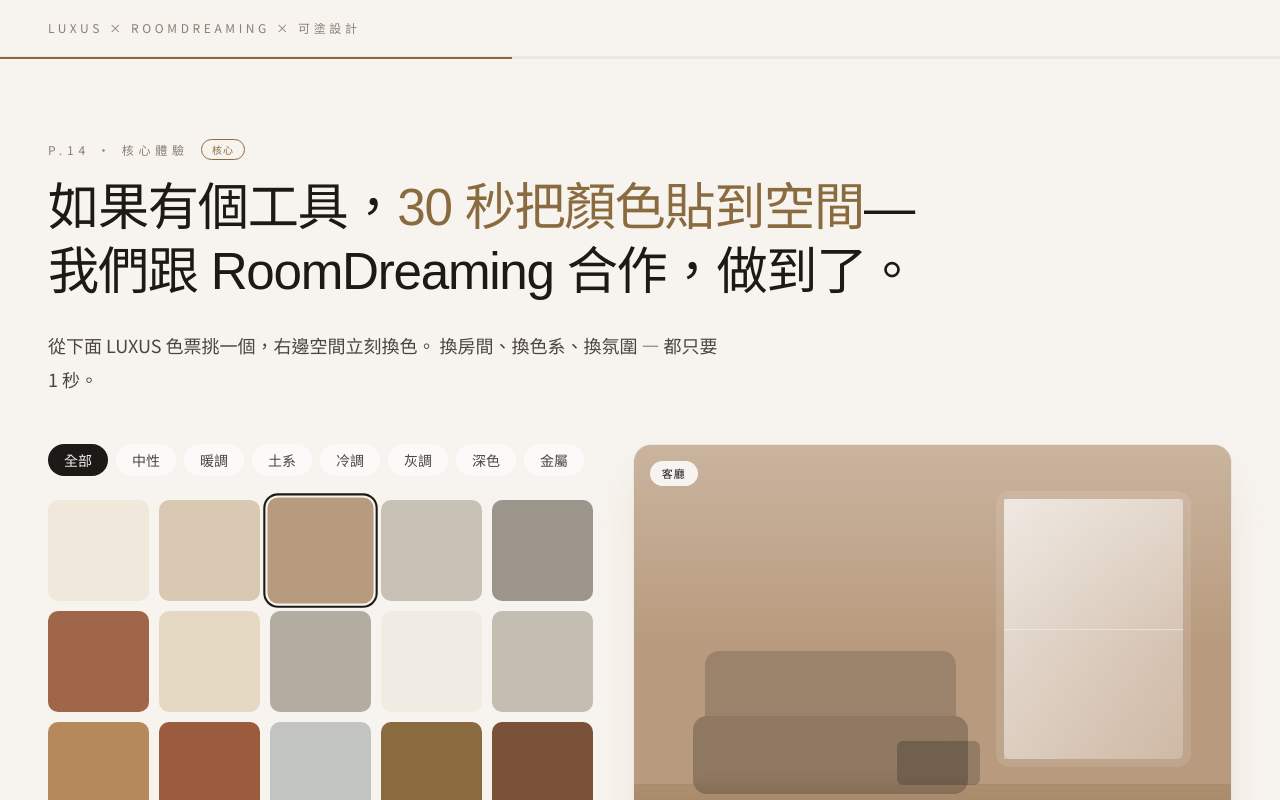
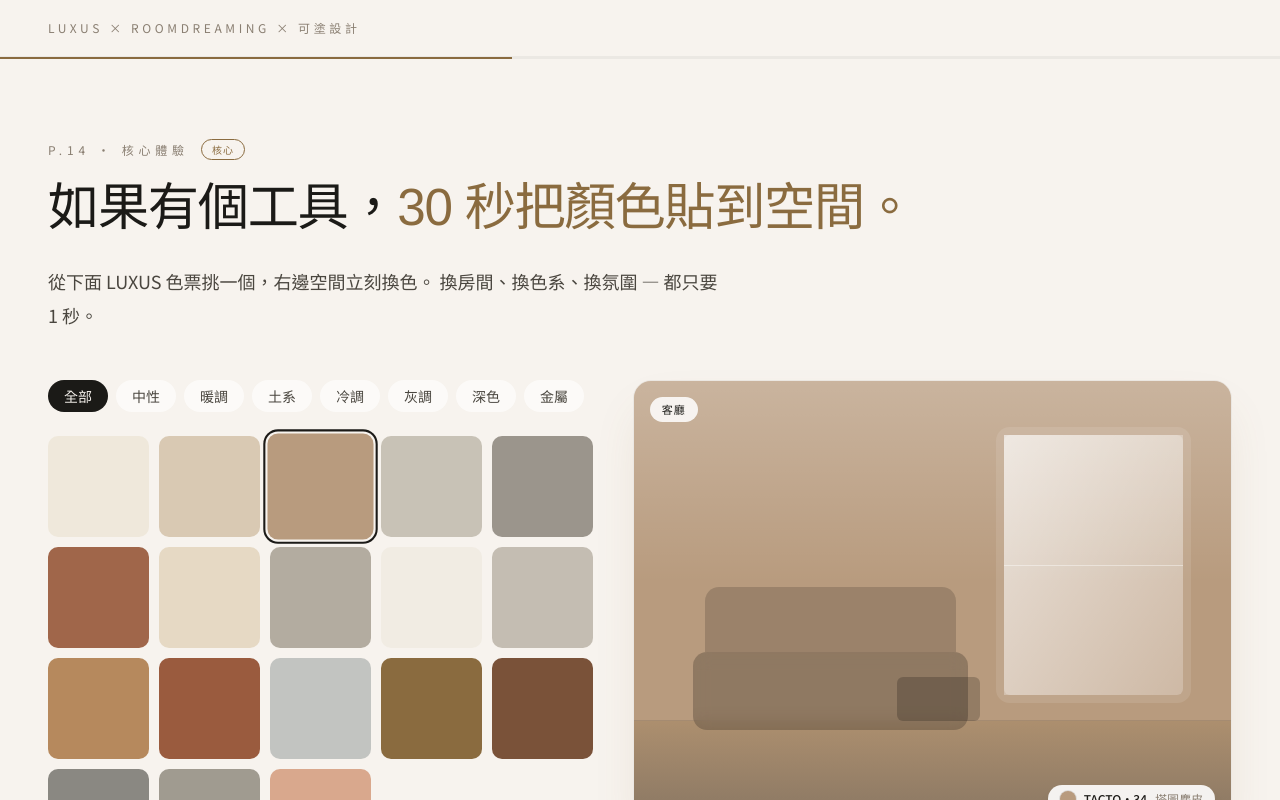
Before and after one commit to kotudesignc-coder/luxus-material-cockpit, a Next.js app: page /colors in a window 1280 px wide. Shown: the top 800 px of the page. Built offline with nearby package versions, Linux system fonts and the light colour scheme.

Commit message:
copy(/colors): 刪掉「我們跟 RoomDreaming 合作，做到了」那句
標題保留假設句，副標承接操作引導。
（合作關係尚未正式拍板，暫不公開對外宣告）

```diff
--- a/src/app/colors/page.tsx
+++ b/src/app/colors/page.tsx
@@ -225,9 +225,7 @@
           </div>
           <h1 className="font-[family-name:var(--font-serif-tc)] text-[clamp(2rem,4vw,3.75rem)] leading-[1.25] font-medium tracking-tight max-w-4xl">
             如果有個工具，
-            <span className="text-[#8a6b3f]">30 秒把顏色貼到空間</span>—
-            <br className="hidden md:block" />
-            我們跟 RoomDreaming 合作，做到了。
+            <span className="text-[#8a6b3f]">30 秒把顏色貼到空間。</span>
           </h1>
           <p className="mt-6 text-lg text-[#4a463f] max-w-2xl leading-[1.9]">
             從下面 LUXUS 色票挑一個，右邊空間立刻換色。
```
